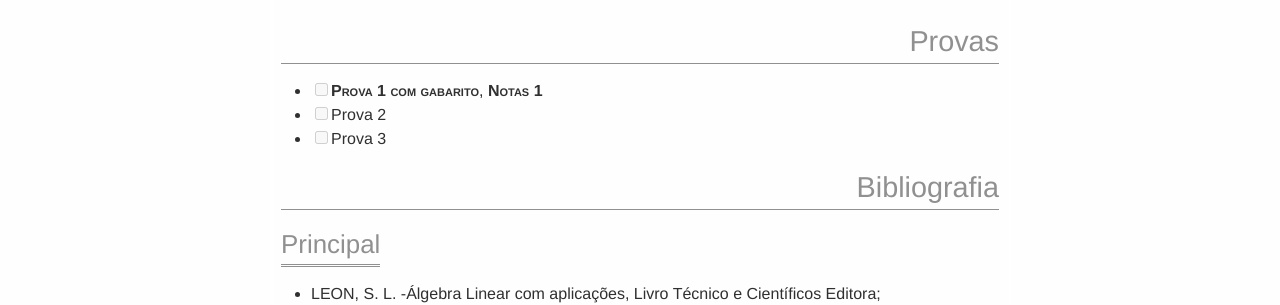
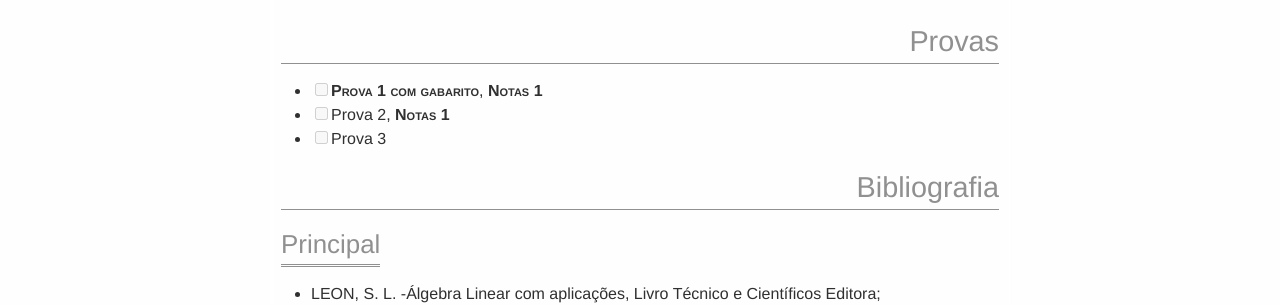
Before and after one commit to abelsiqueira/abelsiqueira.github.io-old, a Jekyll site: the page built from disciplinas/CM005 Algebra Linear_EB.md, in a window 1280 px wide. Shown: the part 1459-1764 px from the top of the page. Built offline with Jekyll 4.4.1, drawn with Linux system fonts in a browser that asks for light colours.

Commit message:
Update CM005 Algebra Linear_EB.md

```diff
--- a/disciplinas/CM005 Algebra Linear_EB.md
+++ b/disciplinas/CM005 Algebra Linear_EB.md
@@ -51,7 +51,7 @@ tag:        2016s2
 
   - [ ] [Prova 1 com gabarito]({{ site.baseur1}}/disciplinas/CM005-Algebra-linear/prova1_AL_EB_A.pdf),
       [Notas 1]({{ site.baseur1}}/disciplinas/CM005-Algebra-linear/notas_prova_1_EB.ods)
-  - [ ] Prova 2
+  - [ ] Prova 2, [Notas 1]({{ site.baseur1}}/disciplinas/CM005-Algebra-linear/notas_prova_1_2_EB.ods)
   - [ ] Prova 3
 
 # Bibliografia
```
